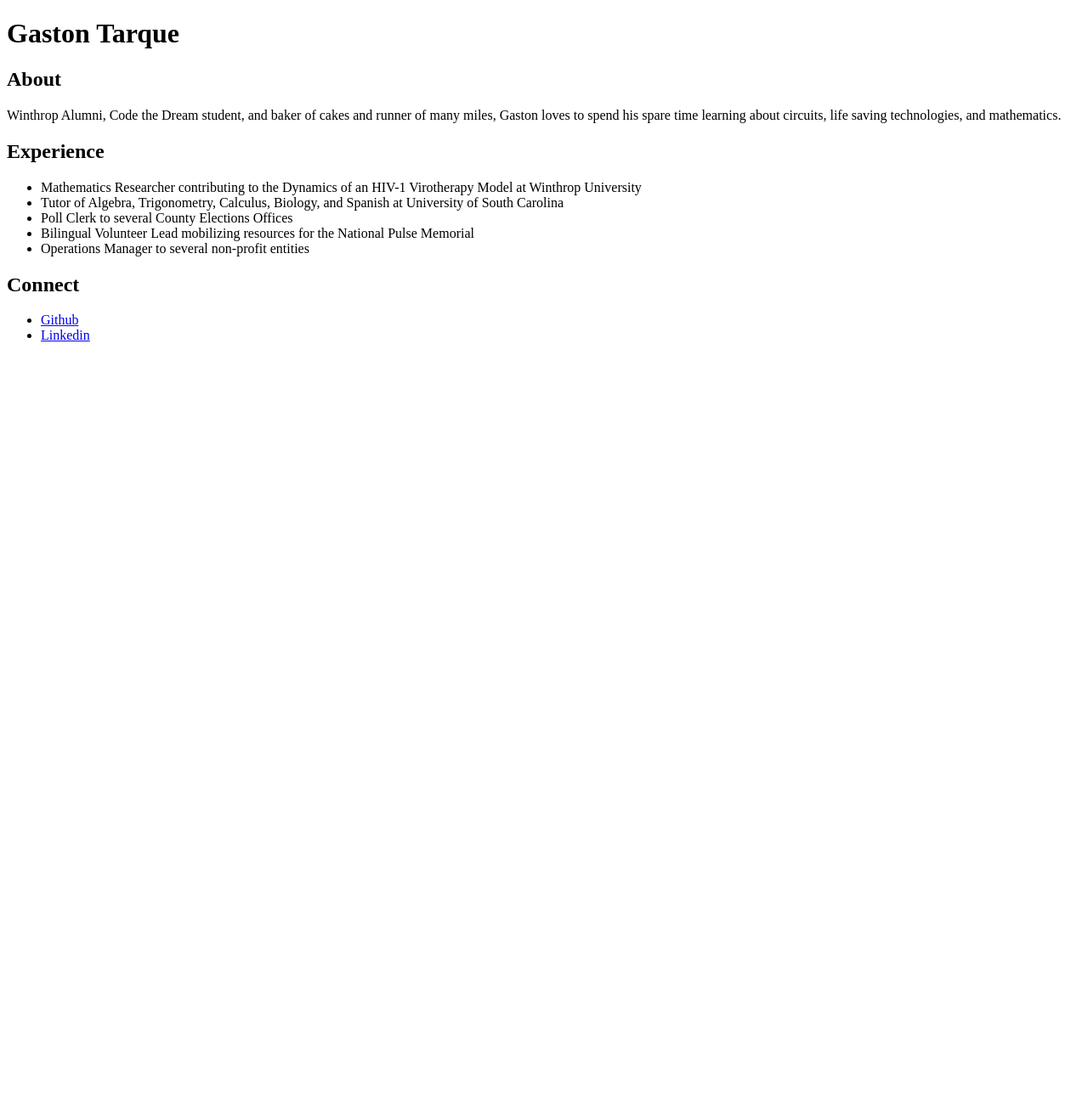
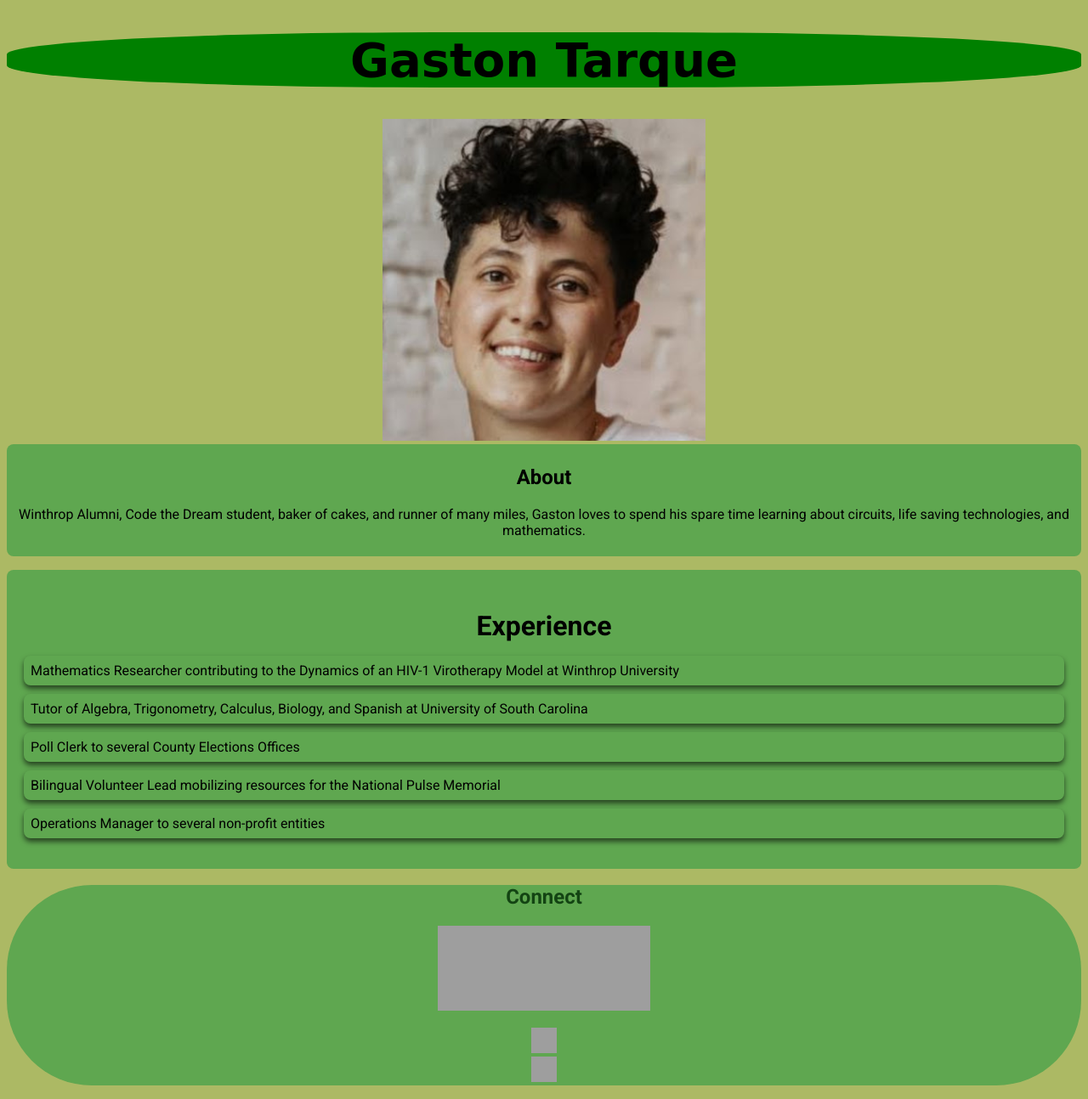
Before and after one commit to gastoncodesdreams/gaston-tarque-jupiter, a plain HTML site: page index.html in a window 1280 px wide. Shown: the whole page at 85% size. Before the commit the page ends 800 px from the top, so only its background shows below. Drawn offline with Linux system fonts and the light colour scheme; grey boxes are pictures that could not be loaded; a web font is replaced by a local one.

Commit message:
styling added

```diff
--- /dev/null
+++ b/css/index.css
@@ -0,0 +1,74 @@
+
+/*NAME HEADER*/
+#name-header {
+    font-family: "Doto", cursive;
+    font-size: 3.5rem;
+    padding-top: 0.5;
+    background-color: green;
+    text-align: center;
+    border-radius: 40%;
+}
+
+/*PORTRAIT*/
+.image-container {
+    text-align: center;
+}
+img{width: 30%}
+
+/*BODY*/
+body {
+    background-color: rgb(172,185,100);
+    font-family: "Roboto", cursive;
+}
+
+/*ABOUT SECTION*/
+#about{
+    text-align: center;
+    background-color: rgb(95,167, 80);
+    padding: 5px;
+    border-radius: 8px;
+    margin-bottom: 1rem;}
+
+/*EXPERIENCE SECTION*/
+#experience {
+    background-color: rgb(95,167, 80);
+    padding: 20px;
+    border-radius: 8px;
+}
+
+#experience h2 {
+    font-family: "Roboto", cursive;
+    font-size: 2rem;
+    color: black;
+    text-align: center;
+    margin-bottom: 1rem;
+}
+
+#experience ul {
+    list-style-type: none; /* take away bullets */
+    padding: 0;
+}
+/*For each block under ul and li*/
+#experience ul li {
+    background-color: rgb(95,167, 80); /*background color*/
+    padding: 8px; /*padding*/
+    margin-bottom: 10px; /*space between each block*/
+    border-radius: 8px; /*round corners*/
+    box-shadow: 0 4px 6px rgba(0, 0, 0, 0.6); /*shadow*/
+    font-size: 1rem;
+    color: black;
+}
+
+/*CONNECT SECTION*/
+#connect {
+    text-align: center;
+    background-color: rgb(95,167, 80);
+    padding:0px;
+    border-radius: 100px;
+    color: #134413;
+}
+
+#connect ul {
+    list-style-type: none; /* take away bullets */
+    padding: 0;
+}
--- a/index.html
+++ b/index.html
@@ -3,14 +3,26 @@
 <head>
     <meta charset="UTF-8">
     <meta name="viewport" content="width=device-width, initial-scale=1.0">
+    <link rel="preconnect" href="https://fonts.googleapis.com">
+    <link rel="preconnect" href="https://fonts.gstatic.com" crossorigin>
+    <link rel="stylesheet" href="https://fonts.googleapis.com/css2?family=Ojuju:wght@200..800&display=swap">
+    <link href="https://fonts.googleapis.com/css2?family=Doto:wght@100..900&display=swap" rel="stylesheet">
+    <link href="https://fonts.googleapis.com/css2?family=Roboto:wght@400;500;700&display=swap" rel="stylesheet">
+    <link href="css/index.css" rel="stylesheet">
+
     <title>Gaston's Portfolio</title>
 </head>
 <body>
 
-    <h1>Gaston Tarque</h1>
+    <h1 id="name-header">Gaston Tarque</h1>
+    <div class="image-container"><img src="unnamed.jpg" alt="Portrait of Gaston"></div>
+
+
     <section id="about">
     <h2>About</h2>
-        <p>Winthrop Alumni, Code the Dream student, and baker of cakes and runner of many miles, Gaston loves to spend his spare time learning about circuits, life saving technologies, and mathematics.  </p>
+
+
+        <p>Winthrop Alumni, Code the Dream student, baker of cakes, and runner of many miles, Gaston loves to spend his spare time learning about circuits, life saving technologies, and mathematics.  </p>
     </section>
 
     <section id="experience">
@@ -24,13 +36,21 @@
         </ul>
     </section>
 
-    <section id="connect"></section>
+    <section id="connect">
     <h2>Connect</h2>
-        <ul>
-            <li><a href="https://github.com/gastoncodesdreams">Github</a></li>
-            <li><a href="https://www.linkedin.com/in/gaston-tarque-92aa46252/">Linkedin</a></li>
-        </ul>
-    </section>
+<section>
+    <img src="https://poweronpro.com/wp-content/uploads/2023/03/EEPrimaryLogohorizontal-e1678890237153-1024x444.png" alt="Circuit Hands" style="width: 250px; height: 100px;">
+    <ul>
+        <li><a href="https://github.com/gastoncodesdreams">
+            <img src="https://img.icons8.com/ios/452/github.png" alt="GitHub Icon" style="width: 30px; height: 30px;">
+        </a>
+        </li>
+        <li>
+        <a href="https://www.linkedin.com/in/gaston-tarque-92aa46252/">
+            <img src="https://upload.wikimedia.org/wikipedia/commons/c/ca/LinkedIn_logo_initials.png" alt="LinkedIn Icon" style="width: 30px; height: 30px;">
+        </li>
+    </ul>
+</section>
 
 </body>
 </html>
```
Also changed, not shown: unnamed.jpg (added), 1 other file.
